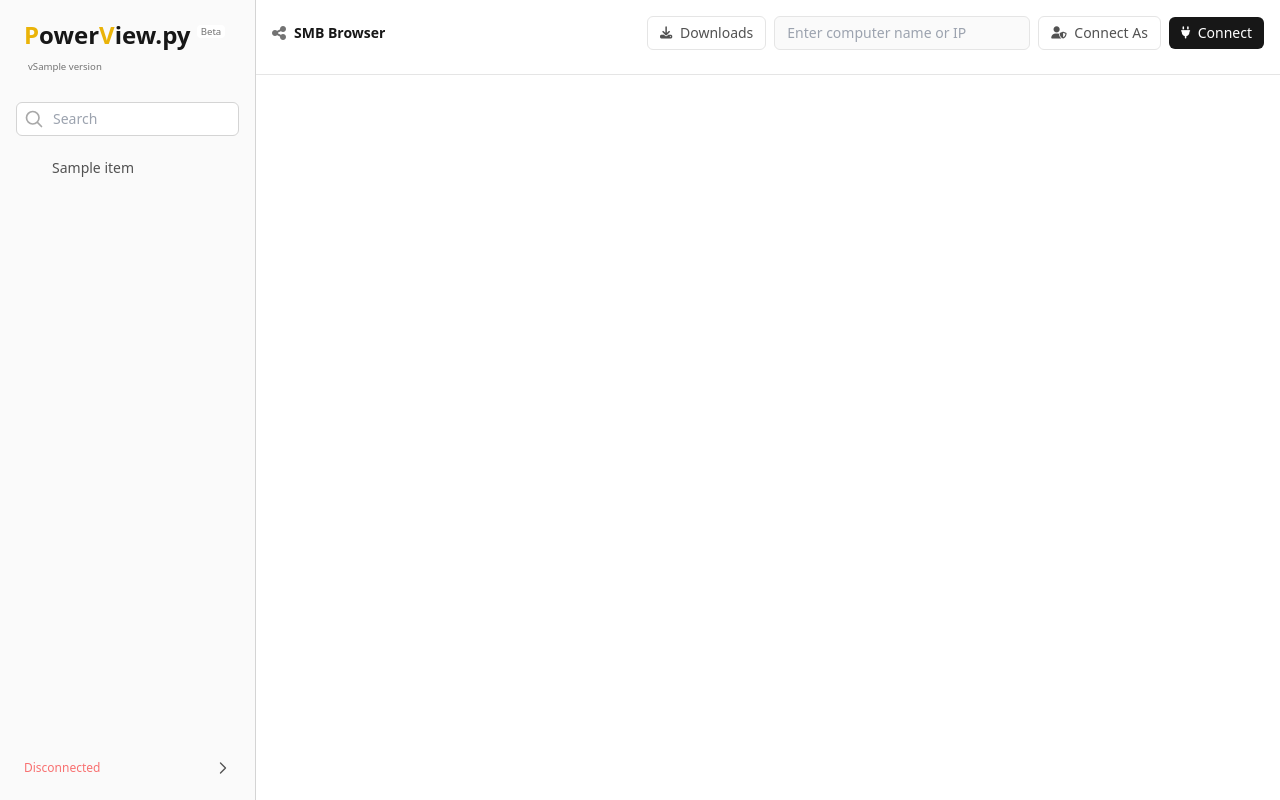
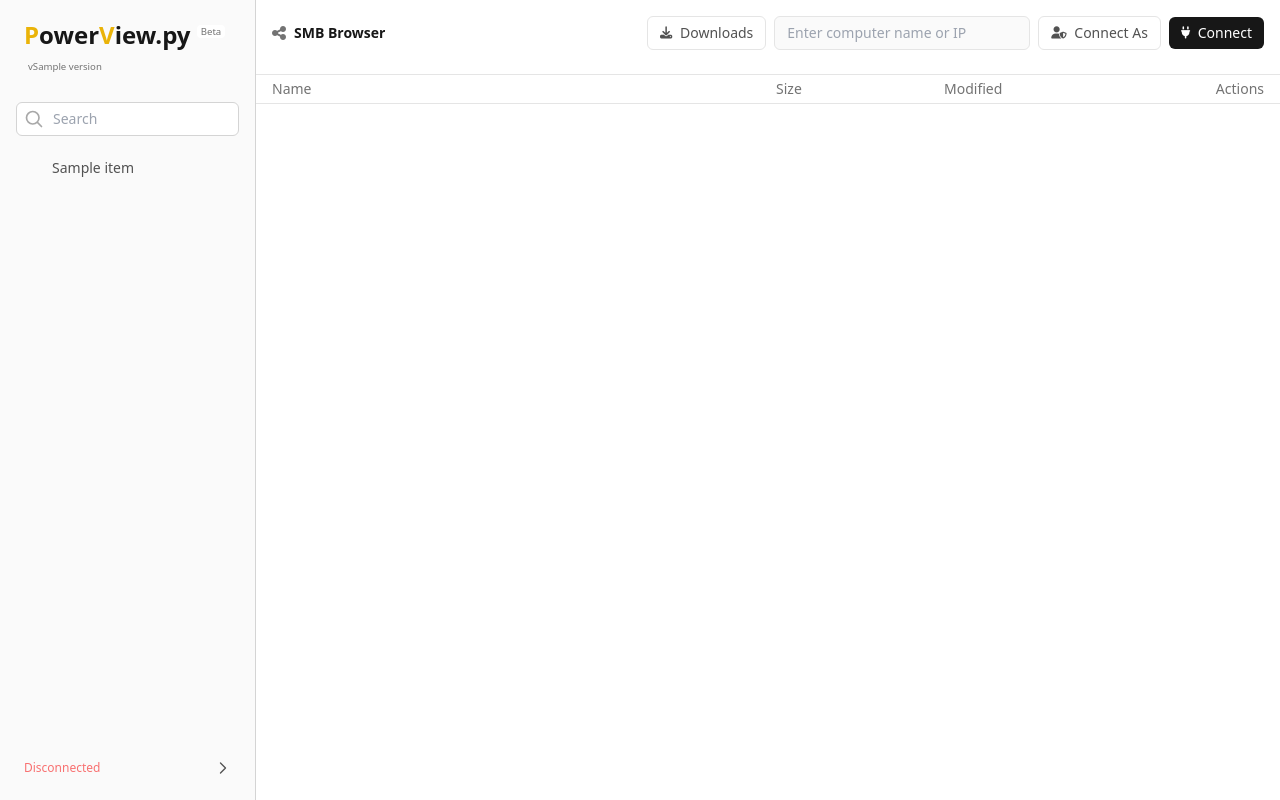
Before and after one commit to aniqfakhrul/powerview.py, a Python web app: template powerview/web/front-end/templates/smbpage.html in a window 1280 px wide. Run offline with Jinja, Linux system fonts and the light colour scheme; the template is opened without the code that fills it: most values are stand-ins (such as "Sample title", 1, 10 or a date in 2020); some libraries are stand-ins or nearby versions.

Commit message:
Add readability support in smb browser

```diff
--- a/powerview/web/front-end/static/js/smb.js
+++ b/powerview/web/front-end/static/js/smb.js
@@ -174,15 +174,20 @@ function buildSMBTreeView(shares) {
         const shareName = share.attributes.Name;
         html += `
             <li class="smb-tree-item" data-share="${shareName}">
-                <div class="flex items-center justify-between hover:bg-neutral-100 dark:hover:bg-neutral-800 rounded cursor-pointer">
-                    <div class="flex items-center gap-2">
-                        <i class="fas fa-folder text-yellow-500"></i>
-                        <span class="text-neutral-900 dark:text-white">${shareName}</span>
-                        <span class="text-xs text-neutral-500 dark:text-neutral-400">${share.attributes.Remark}</span>
-                        <span class="spinner-container"></span>
+                <div class="grid grid-cols-12 gap-4 items-center hover:bg-neutral-100 dark:hover:bg-neutral-800 rounded cursor-pointer py-0.5 px-2">
+                    <div class="col-span-6">
+                        <div class="flex items-center gap-2 min-w-0">
+                            <i class="fas fa-folder text-yellow-500 flex-shrink-0"></i>
+                            <span class="text-neutral-900 dark:text-white truncate">${shareName}</span>
+                             <span class="text-xs text-neutral-500 dark:text-neutral-400">${share.attributes.Remark}</span>
+                            <span class="spinner-container flex-shrink-0"></span>
+                        </div>
                     </div>
+                    <div class="col-span-2 text-sm text-neutral-500 dark:text-neutral-400">--</div>
+                    <div class="col-span-2 text-sm text-neutral-500 dark:text-neutral-400">--</div>
+                    <div class="col-span-2 text-sm text-neutral-500 dark:text-neutral-400 text-right">--</div>
                 </div>
-                <ul class="ml-6 hidden"></ul>
+                <ul class="hidden"></ul>
             </li>
         `;
     });
@@ -543,31 +548,51 @@ function buildFileList(files, share, currentPath = '') {
         const isDirectory = file.is_directory;
         const fileIcon = getFileIcon(file.name, isDirectory);
 
+        // Convert Windows FILETIME to JavaScript Date
+        const windowsTimestamp = BigInt(file.modified);
+        const unixTimestamp = Number((windowsTimestamp - BigInt(116444736000000000)) / BigInt(10000));
+        const modifiedDate = new Date(unixTimestamp).toLocaleString();
+
+        // Calculate indentation level based on path depth, removing empty segments
+        const pathSegments = currentPath.split('/').filter(segment => segment.length > 0);
+        const indentLevel = pathSegments.length + 1; // Add 1 to indent share contents
+        const marginLeft = indentLevel * 1.5; // 1.5rem per level
+
         html += `
             <li class="file-item" data-path="${currentPath}/${file.name}" data-is-dir="${file.is_directory ? '16' : '0'}">
-                <div class="flex items-center justify-between gap-1 hover:bg-neutral-100 dark:hover:bg-neutral-800 rounded cursor-pointer">
-                    <div class="flex items-center gap-1">
-                        ${fileIcon.isCustomSvg
-                            ? `<span class="w-4 h-4">${fileIcon.icon}</span>`
-                            : `<i class="fas ${fileIcon.icon} ${fileIcon.iconClass}"></i>`
-                        }
-                        <span class="text-neutral-900 dark:text-white">${file.name}</span>
-                        <span class="text-xs text-neutral-500 dark:text-neutral-400">${formatFileSize(file.size)}</span>
-                        <span class="spinner-container"></span>
+                <div class="grid grid-cols-12 gap-4 items-center hover:bg-neutral-100 dark:hover:bg-neutral-800 rounded cursor-pointer py-0.5 px-2">
+                    <div class="col-span-6">
+                        <div class="flex items-center gap-2 min-w-0" style="margin-left: ${marginLeft}rem;">
+                            ${fileIcon.isCustomSvg
+                                ? `<span class="w-4 h-4 flex-shrink-0">${fileIcon.icon}</span>`
+                                : `<i class="fas ${fileIcon.icon} ${fileIcon.iconClass} flex-shrink-0"></i>`
+                            }
+                            <span class="text-neutral-900 dark:text-white truncate">${file.name}</span>
+                            <span class="spinner-container flex-shrink-0"></span>
+                        </div>
                     </div>
-                    <div class="flex items-center gap-2">
+                    <div class="col-span-2 text-sm text-neutral-500 dark:text-neutral-400">
+                        ${formatFileSize(file.size)}
+                    </div>
+                    <div class="col-span-2 text-sm text-neutral-500 dark:text-neutral-400">
+                        ${modifiedDate}
+                    </div>
+                    <div class="col-span-2 flex items-center gap-2 justify-end">
                         ${isDirectory ? `
-                            <button class="upload-btn text-neutral-500 hover:text-neutral-700 dark:hover:text-neutral-300">
+                            <button class="upload-btn text-neutral-500 hover:text-neutral-700 dark:hover:text-neutral-300" title="Upload">
                                 <i class="fas fa-upload"></i>
                             </button>
-                        ` : `
-                            <button class="download-btn text-neutral-500 hover:text-neutral-700 dark:hover:text-neutral-300">
+                        ` :  `
+                            <button class="view-btn text-neutral-500 hover:text-neutral-700 dark:hover:text-neutral-300" title="View">
+                                <i class="fas fa-eye"></i>
+                            </button>
+                            <button class="download-btn text-neutral-500 hover:text-neutral-700 dark:hover:text-neutral-300" title="Download">
                                 <i class="fas fa-download"></i>
                             </button>
                         `}
                     </div>
                 </div>
-                ${isDirectory ? '<ul class="ml-6 space-y-1 hidden"></ul>' : ''}
+                ${isDirectory ? `<ul class="hidden"></ul>` : ''}
             </li>
         `;
     });
--- a/powerview/web/front-end/templates/smbpage.html
+++ b/powerview/web/front-end/templates/smbpage.html
@@ -48,7 +48,13 @@
 
     <!-- Tree View Content -->
     <div class="flex-1 overflow-y-auto scrollbar">
-        <div id="smb-tree" class="p-4">
+        <div class="px-4 py-1 border-b border-neutral-200 dark:border-neutral-700 grid grid-cols-12 gap-4">
+            <div class="col-span-6 text-sm font-medium text-neutral-500 dark:text-neutral-400">Name</div>
+            <div class="col-span-2 text-sm font-medium text-neutral-500 dark:text-neutral-400">Size</div>
+            <div class="col-span-2 text-sm font-medium text-neutral-500 dark:text-neutral-400">Modified</div>
+            <div class="col-span-2 text-sm font-medium text-neutral-500 dark:text-neutral-400 text-right">Actions</div>
+        </div>
+        <div id="smb-tree" class="p-2">
             <!-- Tree view will be dynamically populated -->
         </div>
     </div>
```
